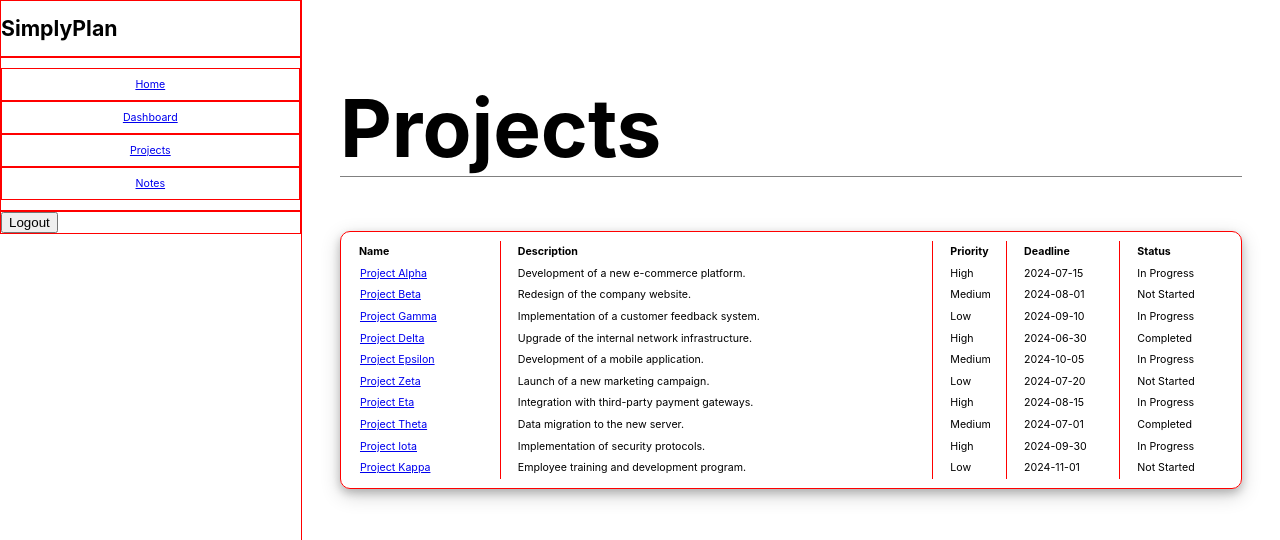
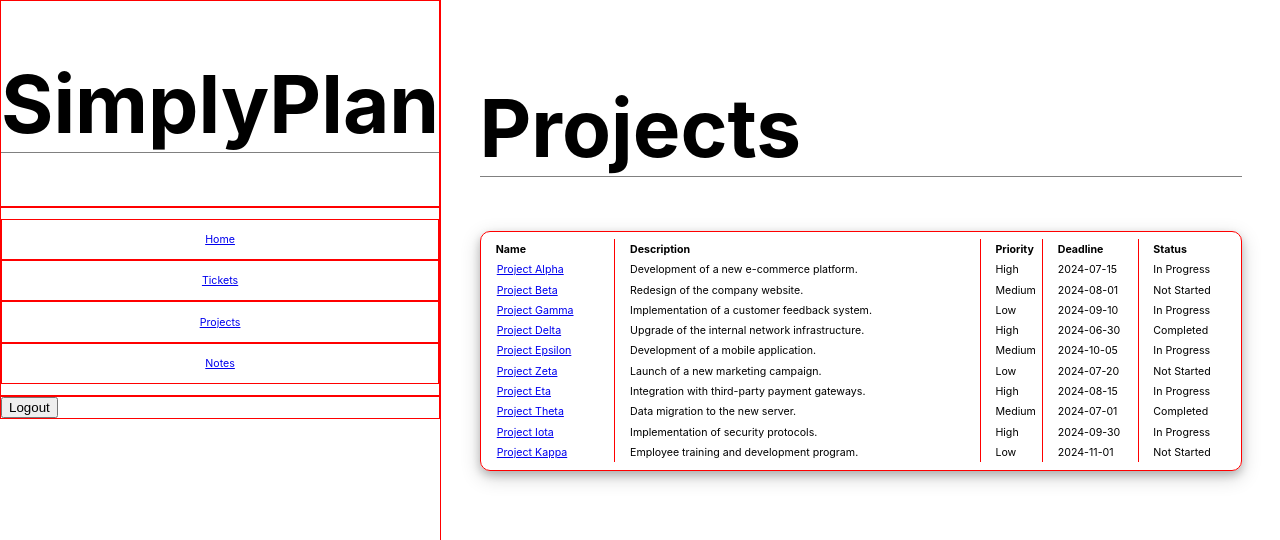
Before and after one commit to a-d14/SimplyPlan, a React (Create React App) app in the folder client/: page /projects in a window 1280 px wide. Shown: the top 540 px of the page. Built offline with nearby package versions, Linux system fonts and the light colour scheme.

Commit message:
set up loader for project detail page

```diff
--- a/client/src/App.js
+++ b/client/src/App.js
@@ -2,11 +2,14 @@ import './App.css';
 
 import {createBrowserRouter, RouterProvider} from 'react-router-dom';
 
-import SummaryPage from './pages/SummaryPage';
+import TicketsPage from './pages/TicketsPage';
 import DashboardPage from './pages/DashboardPage';
 import ProjectListPage from './pages/ProjectListPage';
 import NotesPage from './pages/NotesPage';
 import Root from './pages/Root';
+import ProjectView from './components/ProjectView/ProjectView';
+
+import { getProject } from './components/utils/projectData';
 
 const router = createBrowserRouter([
   {
@@ -15,15 +18,22 @@ const router = createBrowserRouter([
     children: [
       {
         path: '',
-        element: <SummaryPage />
-      },
-      {
-        path: 'dashboard',
         element: <DashboardPage />
       },
       {
+        path: 'tickets',
+        element: <TicketsPage />
+      },
+      {
         path: 'projects',
-        element: <ProjectListPage />
+        element: <ProjectListPage />,
+      },
+      {
+        path: '/projects/:projectId',
+        element: <ProjectView />,
+        loader: ({params}) => {
+          return getProject(+params.projectId);
+        }
       },
       {
         path: 'notes',
--- a/client/src/components/ProjectList/ProjectList.js
+++ b/client/src/components/ProjectList/ProjectList.js
@@ -1,84 +1,13 @@
 import styles from './Project.module.css';
+import { projects } from '../utils/projectData';
 
 import { NavLink } from "react-router-dom";
 
 export default function ProjectList() {
 
-    const projects = [
-        {
-            name: "Project Alpha",
-            description: "Development of a new e-commerce platform.",
-            priority: "High",
-            deadline: "2024-07-15",
-            status: "In Progress"
-        },
-        {
-            name: "Project Beta",
-            description: "Redesign of the company website.",
-            priority: "Medium",
-            deadline: "2024-08-01",
-            status: "Not Started"
-        },
-        {
-            name: "Project Gamma",
-            description: "Implementation of a customer feedback system.",
-            priority: "Low",
-            deadline: "2024-09-10",
-            status: "In Progress"
-        },
-        {
-            name: "Project Delta",
-            description: "Upgrade of the internal network infrastructure.",
-            priority: "High",
-            deadline: "2024-06-30",
-            status: "Completed"
-        },
-        {
-            name: "Project Epsilon",
-            description: "Development of a mobile application.",
-            priority: "Medium",
-            deadline: "2024-10-05",
-            status: "In Progress"
-        },
-        {
-            name: "Project Zeta",
-            description: "Launch of a new marketing campaign.",
-            priority: "Low",
-            deadline: "2024-07-20",
-            status: "Not Started"
-        },
-        {
-            name: "Project Eta",
-            description: "Integration with third-party payment gateways.",
-            priority: "High",
-            deadline: "2024-08-15",
-            status: "In Progress"
-        },
-        {
-            name: "Project Theta",
-            description: "Data migration to the new server.",
-            priority: "Medium",
-            deadline: "2024-07-01",
-            status: "Completed"
-        },
-        {
-            name: "Project Iota",
-            description: "Implementation of security protocols.",
-            priority: "High",
-            deadline: "2024-09-30",
-            status: "In Progress"
-        },
-        {
-            name: "Project Kappa",
-            description: "Employee training and development program.",
-            priority: "Low",
-            deadline: "2024-11-01",
-            status: "Not Started"
-        }
-    ];
-
     return (
         <table className={styles['project-table']}>
+            <thead>
                 <tr>
                     <th>Name</th>
                     <th>Description</th>
@@ -86,15 +15,18 @@ export default function ProjectList() {
                     <th>Deadline</th>
                     <th>Status</th>
                 </tr>
+            </thead>
+            <tbody>
                 {projects.map(project => (
-                <tr>
-                    <td><NavLink>{project.name}</NavLink></td>
+                    <tr key={project.id}>
+                        <td><NavLink to={`/projects/${project.id}`}>{project.name}</NavLink></td>
                         <td>{project.description}</td>
                         <td>{project.priority}</td>
                         <td>{project.deadline}</td>
                         <td>{project.status}</td>
                     </tr>
                 ))}
+            </tbody>
         </table>
     );
 }
--- /dev/null
+++ b/client/src/components/ProjectView/ProjectView.js
@@ -0,0 +1,12 @@
+import { useLoaderData } from "react-router-dom";
+
+export default function ProjectView() {
+
+    const project = useLoaderData();
+
+   return (
+    <div className="outlet-output">
+        <h1>{project.name}</h1>
+    </div>
+    );
+}
--- a/client/src/components/Sidebar/Sidebar.js
+++ b/client/src/components/Sidebar/Sidebar.js
@@ -14,7 +14,7 @@ export default function Sidebar() {
                             <NavLink to=''>Home</NavLink>
                         </li>
                         <li>
-                            <NavLink to='dashboard'>Dashboard</NavLink>
+                            <NavLink to='tickets'>Tickets</NavLink>
                         </li>
                         <li>
                             <NavLink to='projects'>Projects</NavLink>
--- /dev/null
+++ b/client/src/components/utils/projectData.js
@@ -0,0 +1,86 @@
+export const projects = [
+    {
+        id: 1,
+        name: "Project Alpha",
+        description: "Development of a new e-commerce platform.",
+        priority: "High",
+        deadline: "2024-07-15",
+        status: "In Progress"
+    },
+    {
+        id: 2,
+        name: "Project Beta",
+        description: "Redesign of the company website.",
+        priority: "Medium",
+        deadline: "2024-08-01",
+        status: "Not Started"
+    },
+    {
+        id: 3,
+        name: "Project Gamma",
+        description: "Implementation of a customer feedback system.",
+        priority: "Low",
+        deadline: "2024-09-10",
+        status: "In Progress"
+    },
+    {
+        id: 4,
+        name: "Project Delta",
+        description: "Upgrade of the internal network infrastructure.",
+        priority: "High",
+        deadline: "2024-06-30",
+        status: "Completed"
+    },
+    {
+        id: 5,
+        name: "Project Epsilon",
+        description: "Development of a mobile application.",
+        priority: "Medium",
+        deadline: "2024-10-05",
+        status: "In Progress"
+    },
+    {
+        id: 6,
+        name: "Project Zeta",
+        description: "Launch of a new marketing campaign.",
+        priority: "Low",
+        deadline: "2024-07-20",
+        status: "Not Started"
+    },
+    {
+        id: 7,
+        name: "Project Eta",
+        description: "Integration with third-party payment gateways.",
+        priority: "High",
+        deadline: "2024-08-15",
+        status: "In Progress"
+    },
+    {
+        id: 8,
+        name: "Project Theta",
+        description: "Data migration to the new server.",
+        priority: "Medium",
+        deadline: "2024-07-01",
+        status: "Completed"
+    },
+    {
+        id: 9,
+        name: "Project Iota",
+        description: "Implementation of security protocols.",
+        priority: "High",
+        deadline: "2024-09-30",
+        status: "In Progress"
+    },
+    {
+        id: 10,
+        name: "Project Kappa",
+        description: "Employee training and development program.",
+        priority: "Low",
+        deadline: "2024-11-01",
+        status: "Not Started"
+    }
+];
+
+export const getProject = function(id) {
+    return projects.find((proj) => proj.id === +id);
+}
--- a/client/src/index.css
+++ b/client/src/index.css
@@ -33,7 +33,7 @@ main {
   position: relative;
 }
 
-.outlet-header {
+h1 {
   font-size: 5rem;
   border-bottom: 1px solid gray;
 }
--- a/client/src/pages/SummaryPage.js
+++ b/client/src/pages/TicketsPage.js
@@ -1,7 +1,7 @@
 export default function SummaryPage() {
     return (
         <div className="outlet-output">
-            <h1 className="outlet-header">Summary</h1>
+            <h1 className="outlet-header">Tickets</h1>
         </div>
     )
 }
```
Also changed, not shown: client/src/components/ProjectView/ProjectView.module.css (added). Lines whose indentation alone changed are shown as unchanged.
